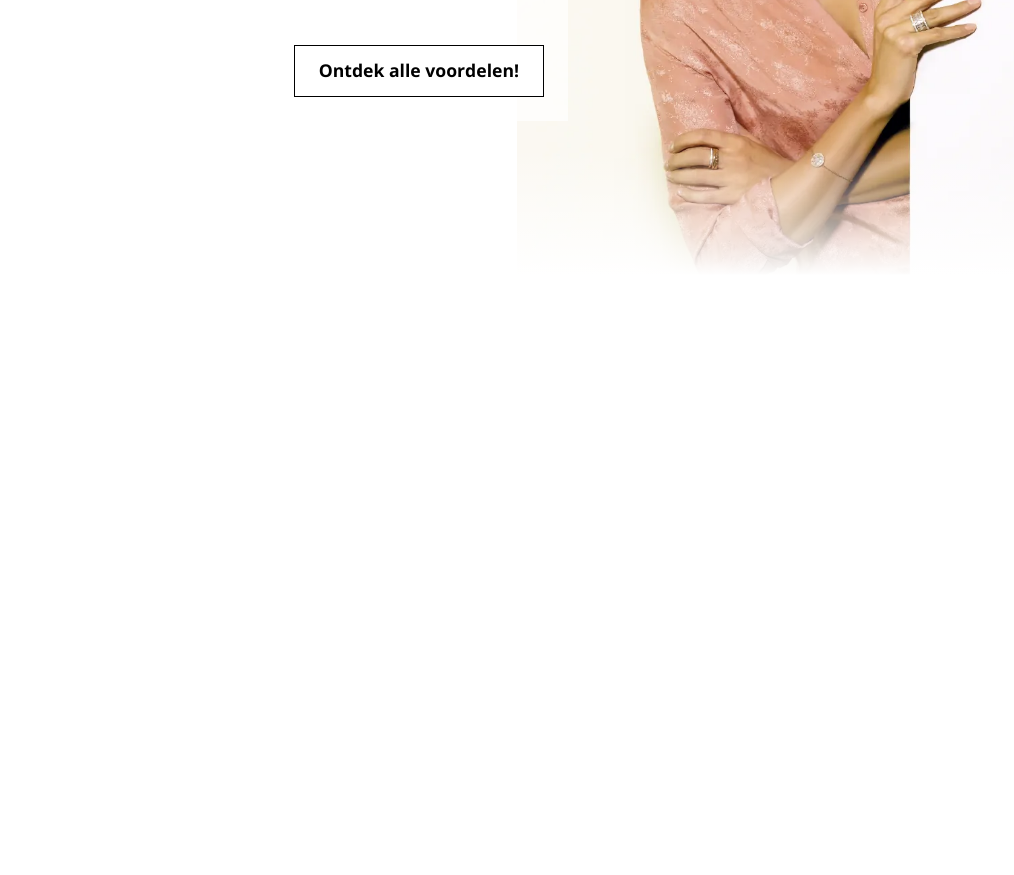
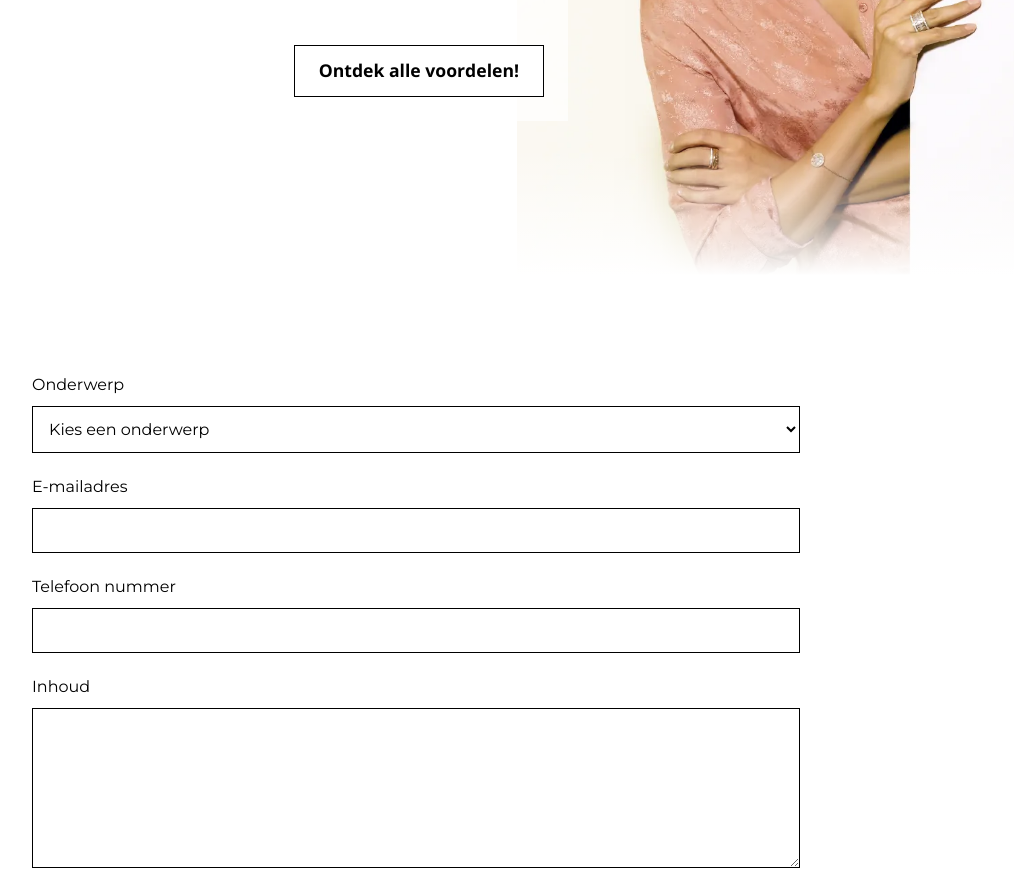
Before and after one commit to jordydhoker/Vicjuwelen, a plain HTML site: page index.html in a window 1280 px wide. Shown: the part 1925-2800 px from the top of the page, without its empty margins (224-1238 px from the left). Before the commit the page ends 2224 px from the top, so only its background shows below. Drawn offline with nearby package versions, Linux system fonts and the light colour scheme.

Commit message:
added contact form

```diff
--- a/index.html
+++ b/index.html
@@ -228,7 +228,46 @@
                 </picture>
                 <div class="fade"></div>
             </div>
-            <div class="contact"></div>
+            <div class="contact">
+                <form
+                    action="mailto:jordydhoker@gmail.com"
+                    method="post"
+                    name="contact"
+                    enctype="text/plain"
+                    netlify
+                >
+                    <label for="subject">Onderwerp</label>
+                    <select class="input" id="subject" name="subject" required>
+                        <option disabled selected>Kies een onderwerp</option>
+                        <option>Gastvrouw worden</option>
+                        <option>Consulente worden</option>
+                        <option>Extra Info</option>
+                    </select>
+
+                    <label for="email-address">E-mailadres</label>
+                    <input
+                        class="input"
+                        type="text"
+                        id="email-address"
+                        name="email-address"
+                        required
+                    />
+
+                    <label for="phone-number">Telefoon nummer</label>
+                    <input
+                        class="input"
+                        type="text"
+                        id="phone-number"
+                        name="phone-number"
+                        required
+                    />
+
+                    <label for="body">Inhoud</label>
+                    <textarea class="input" id="body" name="body" required></textarea>
+
+                    <input type="submit" value="Verzenden" class="button--white" />
+                </form>
+            </div>
             <footer class="footer"></footer>
         </main>
     </body>
--- a/sass/_colors.scss
+++ b/sass/_colors.scss
@@ -7,13 +7,13 @@ $primary-500: hsl(356, 36%, 60%);
 $primary-700: hsl(356, 36%, 50%);
 $primary-900: hsl(356, 36%, 40%);
 
-
 $secondary-500: hsl(212, 36%, 54%);
 
 $tertiary-500: hsl(183, 38%, 37%);
 
-
 $gray-100: hsl(0, 0, 98);
-
+$gray-200: hsl(0, 0, 94);
+$gray-300: hsl(0, 0, 92);
+$gray-500: hsl(0, 0, 85);
 
 $white-300: hsla(0, 0, 100, 0.7);
--- /dev/null
+++ b/sass/components/_contact.scss
@@ -0,0 +1,42 @@
+.contact {
+    width: 100%;
+    min-height: 90vh;
+    display: flex;
+    flex-direction: column;
+    align-items: center;
+    justify-content: center;
+    padding: size(5) var(--side-margin);
+    form {
+        width: size(22);
+        display: flex;
+        flex-direction: column;
+    }
+    label {
+        padding-bottom: size(3);
+    }
+    .input {
+        margin-bottom: size(5);
+        padding: size(3);
+        border: 1px solid black;
+        background-color: white;
+        transition: background-color $animation-time;
+        box-shadow: 0px 0px 0px rgba(0, 0, 0, 0.2);
+        font: inherit;
+
+        &:hover {
+            background-color: $gray-100;
+        }
+        &:focus {
+            background-color: $gray-200;
+        }
+    }
+    select {
+        cursor: pointer;
+    }
+
+    textarea {
+        resize: vertical;
+        max-height: size(20);
+        min-height: size(13);
+    }
+}
--- a/sass/components/_fade-to-white.scss
+++ b/sass/components/_fade-to-white.scss
@@ -9,11 +9,11 @@
 
 .fade {
     @extend %fade;
-    background-image: linear-gradient(transparent, white);
+    background-image: linear-gradient(rgba(255,255,255,0), white);
     bottom: -1px;
     &--top{
         @extend %fade;
-        background-image: linear-gradient(white, transparent);
+        background-image: linear-gradient(white, rgba(255,255,255,0));
         top: -1px;
     }
     &--small{
--- a/sass/style.scss
+++ b/sass/style.scss
@@ -10,7 +10,7 @@
 @import "components/buttons";
 @import "components/header";
 @import "components/banner";
-
+@import "components/contact";
 
 %fullscreen {
     width: 100%;
```
Also changed, not shown: css/style.css, 1 other file.
